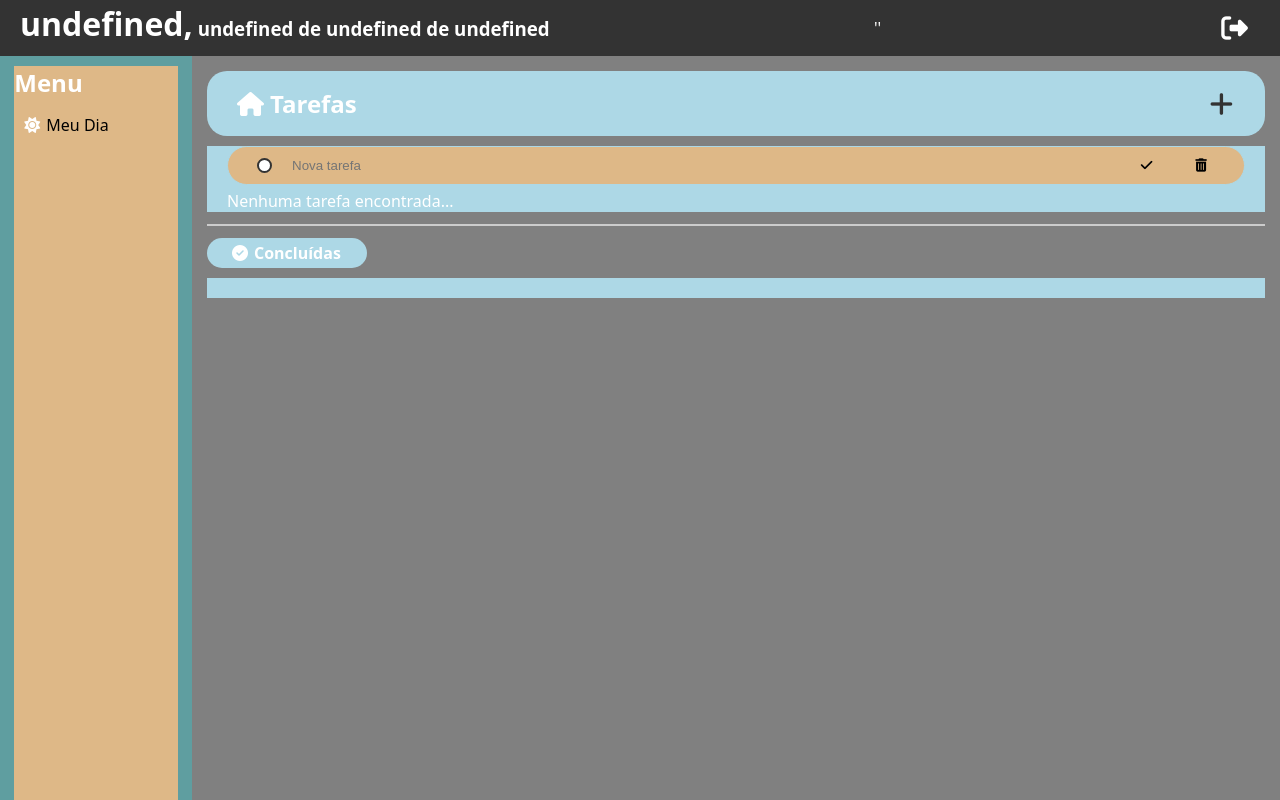
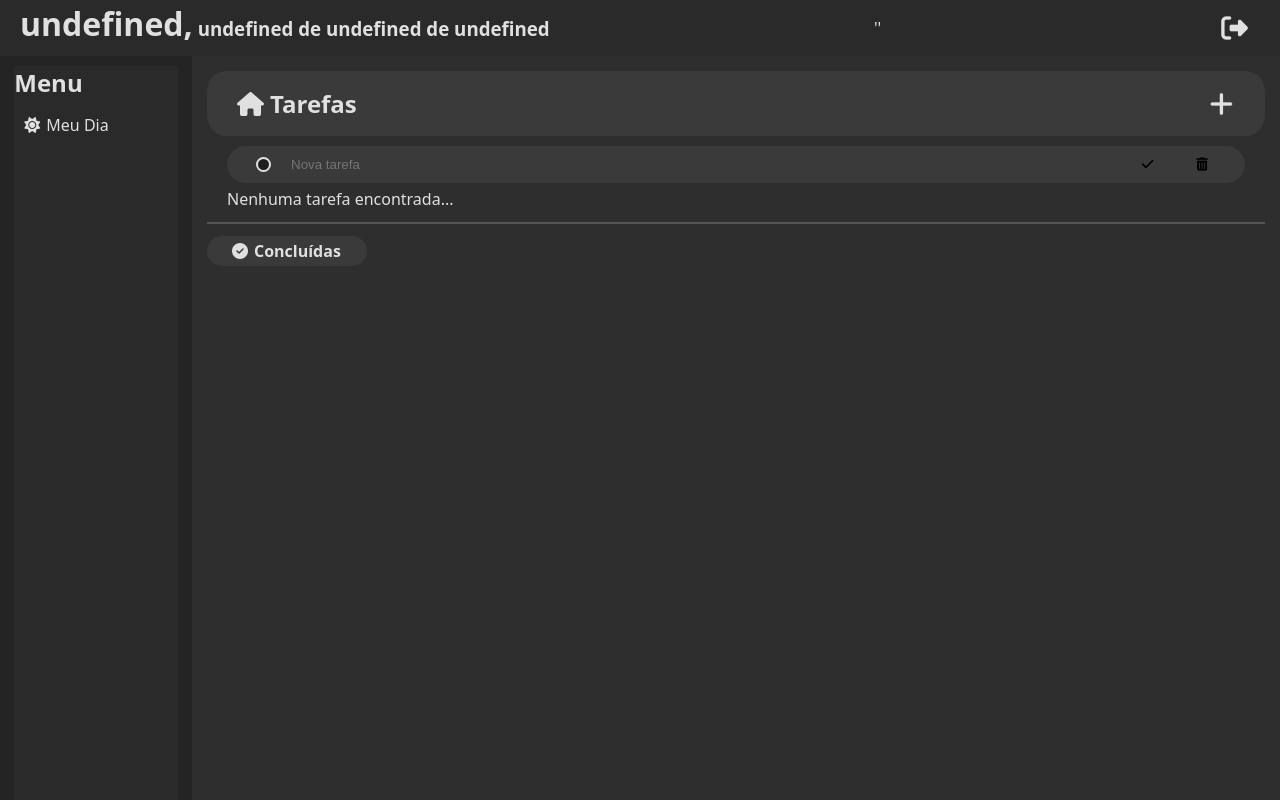
Before and after one commit to mlpasqualoto/gerenciador-de-tarefas, a website with bundled scripts: page public/index.html in a window 1280 px wide. Both pictures are taken after a click on the button 1219 px from the left and 103 px from the top of the page. Built offline with nearby package versions, Linux system fonts and the light colour scheme; files whose address does not match are found by name.

Commit message:
Ajustes visuais

```diff
--- a/public/css/styles.css
+++ b/public/css/styles.css
@@ -6,7 +6,7 @@ p {
     font-family: system-ui, -apple-system, BlinkMacSystemFont, 'Segoe UI', Roboto, Oxygen, Ubuntu, Cantarell, 'Open Sans', 'Helvetica Neue', sans-serif;
     margin: 0;
     padding: 0;
-    color: #fff;
+    color: #E0E0E0;
 }
 
 * {
@@ -22,13 +22,14 @@ button {
     width: 100vw;
     height: 100dvh;
     overflow: hidden;
+    background-color: #1E1E1E;
 }
 
 /* Cabeçalho */
 header {
     height: 7%;
     min-height: 7%;
-    background-color: #333;
+    background-color: #2A2A2A;
     display: flex;
     align-items: center;
     justify-content: space-between;
@@ -45,7 +46,7 @@ header {
 }
 
 #logoutBtn:hover {
-    background-color: #555555;;
+    background-color: #555555;
 }
 
 /* Corpo */
@@ -62,7 +63,7 @@ aside {
     align-items: center;
     justify-content: center;
     padding: 10px 10px 0px 10px;
-    background-color: cadetblue;
+    background-color: #242424;
 }
 
 #menu {
@@ -72,7 +73,7 @@ aside {
     flex-direction: column;
     justify-content: flex-start;
     align-items: flex-start;
-    background-color: burlywood;
+    background-color: #2A2A2A;
 }
 
 ul {
@@ -91,7 +92,7 @@ i {
 
 a {
     text-decoration: none;
-    color: black;
+    color: #E0E0E0;
 }
 
 main {
@@ -102,7 +103,7 @@ main {
     flex-direction: column;
     overflow: auto;
     gap: 10px;
-    background-color: grey;
+    background-color: #2E2E2E;
 }
 
 #menuTasks {
@@ -112,13 +113,13 @@ main {
     display: flex;
     align-items: center;
     justify-content: space-between;
-    background-color: lightblue;
+    background-color: #3A3A3A;
     padding: 20px;
     border-radius: 20px;
 }
 
 #addTask h1 {
-    color: #333;
+    color: #E0E0E0;
 }
 
 #tasks {
@@ -128,7 +129,7 @@ main {
     flex-direction: column;
     align-items: flex-start;
     justify-content: flex-start;
-    background-color: lightblue;
+    background-color: #2E2E2E;
     padding: 0 20px;
     gap: 5px;
 }
@@ -142,12 +143,12 @@ main {
     gap: 15px;
     padding: 0 25px 0 25px;
     border-radius: 20px;
-    border: 1px solid lightblue;
-    background-color: burlywood;
+    border: none;
+    background-color: #3A3A3A;
 }
 
 .task:hover {
-    background-color: #f0f0f0;
+    background-color: #4F4F4F;
     cursor: pointer;
 }
 
@@ -163,21 +164,21 @@ main {
     width: 15px;
     min-width: 15px;
     height: 15px;
-    border: 2px solid #333;
+    border: 2px solid #E0E0E0;
     border-radius: 50%;
     /* Torna as bordas arredondadas */
     cursor: pointer;
     outline: none;
 
     /* Cor de fundo */
-    background-color: #fff;
+    background-color: #1E1E1E;
 
     /* Estilo ao passar o mouse */
-    transition: background-color 0.2s, border-color 0.2s;
+    transition: background-color 0.2s, border-color 0.2s, transform 0.2s;
 }
 
 .task input[type="checkbox"]:checked {
-    background-color: #4caf50;
+    background-color: #4CAF50;
     /* Cor de fundo ao marcar */
     border-color: #4caf50;
     /* Cor da borda ao marcar */
@@ -186,12 +187,13 @@ main {
 .task input[type="checkbox"]:checked+input {
     text-decoration: line-through;
     /* Riscar o texto ao marcar */
-    color: gray;
+    color: #B0B0B0;
     /* Opcional: Mudar a cor para indicar a tarefa concluída */
 }
 
 .task input[type="checkbox"]:hover {
-    border-color: #555;
+    border-color: #B0B0B0;
+    transform: scale(1.2);
 }
 
 #taskInput,
@@ -201,6 +203,7 @@ main {
     outline: none;
     border: none;
     background-color: transparent;
+    color: #E0E0E0;
 }
 
 .taskInput:hover {
@@ -213,7 +216,7 @@ main {
     border-radius: 50px;
 }
 .iconBtn:hover {
-    background-color: #808080;
+    background-color: #555555;
 }
 
 hr {
@@ -221,7 +224,7 @@ hr {
     /* Remove bordas padrão */
     height: 2px;
     /* Define altura visível */
-    background-color: #ccc;
+    background-color: #555555;
     /* Escolha uma cor visível */
     margin: 2px 0;
     /* Adicione espaçamento */
@@ -237,7 +240,7 @@ hr {
     display: flex;
     align-items: center;
     justify-content: space-between;
-    background-color: lightblue;
+    background-color: #3A3A3A;
     padding: 15px;
     border-radius: 20px;
 }
@@ -249,7 +252,7 @@ hr {
 #completeTasks {
     width: 100%;
     height: auto;
-    background-color: lightblue;
+    background-color: #2E2E2E;
     display: flex;
     flex-direction: column;
     align-items: flex-start;
--- a/src/routes/routes.js
+++ b/src/routes/routes.js
@@ -77,7 +77,7 @@ const routes = (app) => {
             const months = ["Janeiro", "Fevereiro", "Março", "Abril", "Maio", "Junho", "Julho", "Agosto", "Setembro", "Outubro", "Novembro", "Dezembro"];
 
             const day = serverTime.getDate();
-            const monthNum = serverTime.getMonth() + 1;
+            const monthNum = serverTime.getMonth();
             const month = months[monthNum];
             const year = serverTime.getFullYear();
             const weekDay = weekDays[serverTime.getDay()];
```
